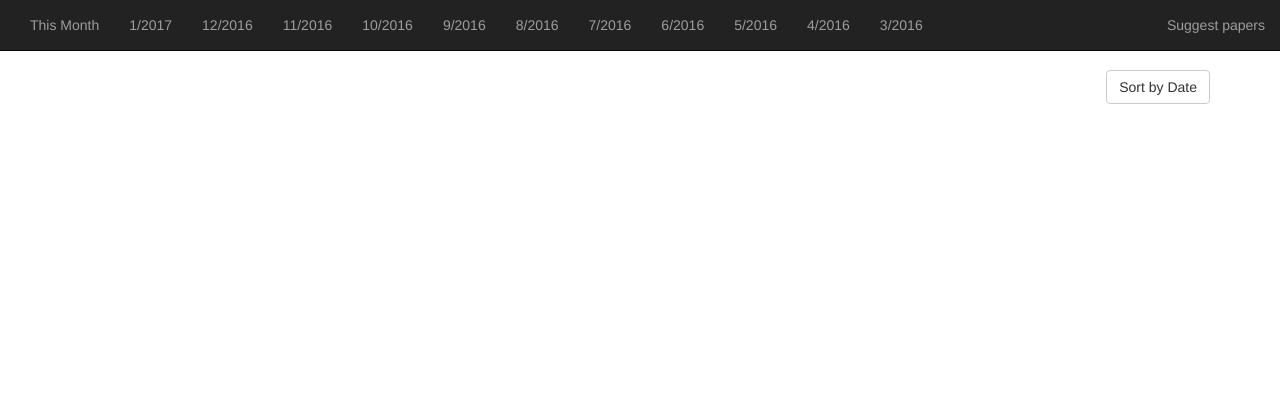
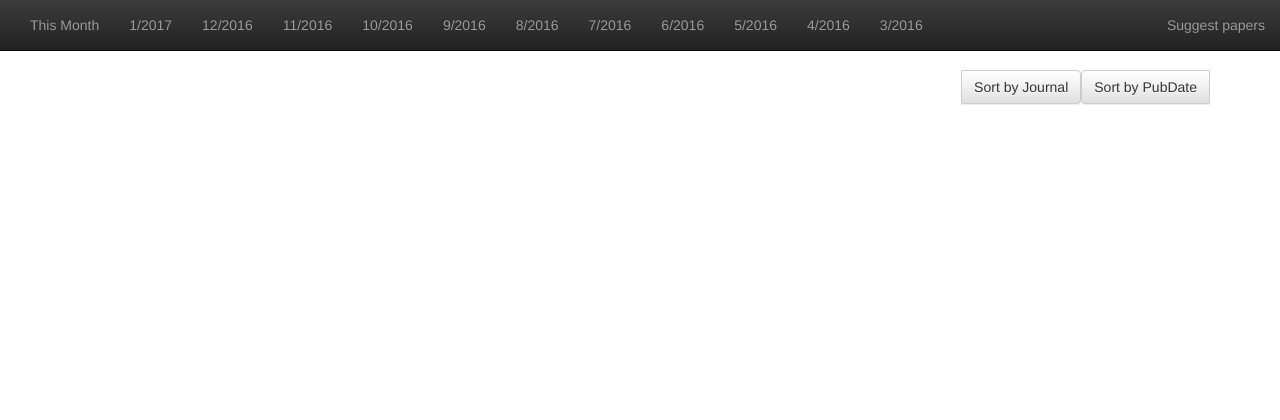
Before and after one commit to he-zhe/pubmed_filter_merge, a Flask app: page /index in a window 1280 px wide. Shown: the top 420 px of the page. Run offline with Flask 2, Linux system fonts and the light colour scheme; data that the repository does not hold is empty; some libraries are stand-ins or nearby versions.

Commit message:
Add read history; Add sort by journal; Fix AJAX hidden class(conflits with bootstrap)

```diff
--- a/app/templates/base.html
+++ b/app/templates/base.html
@@ -3,33 +3,24 @@
 <head>
 <meta name="viewport" content="width=device-width, initial-scale=1">
 <link rel="shortcut icon" href="{{ url_for('static', filename='favicon.ico') }}">
-<link rel="stylesheet" href="https://maxcdn.bootstrapcdn.com/bootstrap/3.3.7/css/bootstrap.min.css">
-<script src="https://ajax.googleapis.com/ajax/libs/jquery/3.1.1/jquery.min.js"></script>
-<script src="https://maxcdn.bootstrapcdn.com/bootstrap/3.3.7/js/bootstrap.min.js"></script>
 <title>{{title}}</title>
 
-<script>
-$(document).ready(function(){
-    $("div.showme").click(function(){
-        $(this).next("div").toggle(150);
-    });
-    $("a.showall").click(function(){
-        $("div.hidden_default").show(150);
-    });
-    $("a.hideall").click(function(){
-        $("div.hidden_default").hide(150);
-    });
-    $("a.submit_neg").click(function(){
-      var url = "/submit_neg/" + $(this).attr("pmid");
-      var next_p = $(this).parent().next();
-      $.get(url, function(data, status){
-        next_p.text(data);
-        next_p.show(150);
-      });
-    });
+<!-- Latest slim and minified jquery -->
+<script src="https://code.jquery.com/jquery-3.1.1.slim.min.js" integrity="sha256-/SIrNqv8h6QGKDuNoLGA4iret+kyesCkHGzVUUV0shc=" crossorigin="anonymous"></script>
 
-});
-</script>
+<!-- Latest compiled and minified CSS -->
+<link rel="stylesheet" href="https://maxcdn.bootstrapcdn.com/bootstrap/3.3.7/css/bootstrap.min.css" integrity="sha384-BVYiiSIFeK1dGmJRAkycuHAHRg32OmUcww7on3RYdg4Va+PmSTsz/K68vbdEjh4u" crossorigin="anonymous">
+
+<!-- Optional theme -->
+<link rel="stylesheet" href="https://maxcdn.bootstrapcdn.com/bootstrap/3.3.7/css/bootstrap-theme.min.css" integrity="sha384-rHyoN1iRsVXV4nD0JutlnGaslCJuC7uwjduW9SVrLvRYooPp2bWYgmgJQIXwl/Sp" crossorigin="anonymous">
+
+<!-- Latest compiled and minified JavaScript -->
+<script src="https://maxcdn.bootstrapcdn.com/bootstrap/3.3.7/js/bootstrap.min.js" integrity="sha384-Tc5IQib027qvyjSMfHjOMaLkfuWVxZxUPnCJA7l2mCWNIpG9mGCD8wGNIcPD7Txa" crossorigin="anonymous"></script>
+
+
+
+
+
 
 <style>
 
@@ -41,8 +32,6 @@ body { padding-top: 70px; }
   right: 5%;
 }
 
-
-
 p{
 margin-top: 5px;
 margin-bottom: 0;
@@ -53,7 +42,6 @@ p.title{font-weight:bold;}
 .right{
   text-align: right;
 }
-
 
 div.form{
   padding-top: 100px;
@@ -119,4 +107,6 @@ border-bottom: 1px solid #dbdbdb;
 
 </body>
 
+
+
 </html>
--- a/app/templates/entry.html
+++ b/app/templates/entry.html
@@ -1,37 +1,22 @@
 {% extends "base.html" %}
 {% block body %}
 
-<script>
 
-
-$(document).ready(function(){
-    $("a.sort_by_date").click(function(){
-      var $entries = $('div.entry');
-      var $page = $('div.page');
-      $entries.sort(function(a, b){
-        var date_a = $(a).attr('date');
-        var date_b = $(b).attr('date');
-        return (date_a < date_b) ? 1 : (date_a > date_b) ? -1 : 0;
-      });
-
-      $entries.detach().appendTo($page);
-    });
-});
-
-
-
-
-
-
-</script>
-<a href="#" class="sort_by_date btn btn-default pull-right">Sort by Date</a>
+<div class="btn-group pull-right">
+  <a href="#" class="sort_by_pubdate btn btn-default pull-right">Sort by PubDate</a>
+  <a href="#" class="sort_by_journal btn btn-default pull-right">Sort by Journal</a>
+</div>
 
 <div class='page'>
 {% for row in rows %}
-<div class='entry' date='{{row[6]}}'>
+<div class='entry' pubdate='{{row[6]}}' journal='{{ row[2] }}'>
 <div class='showme'>
     {#<p>{{ row[0] }}</p>  pmid #}
-    <p class="title">{{ row[1] }}</p> {# title #}
+    <p class="title">{{ row[1] }}
+      {% if row[0] in new_set %}
+      <span class="label label-primary">New</span>
+      {% endif %}
+    </p> {# title #}
     {#<p>{{ row[2] }}</p> journal_full #}
     <p>{{ row[3] }}&nbsp;&nbsp;&nbsp;&nbsp;{{row[6][5:7]}}/{{row[6][-2:]}}/{{row[6][0:4]}}</p> {# journal_abbr #}
     <p>{{ row[4] }}</p> {# author_list #}
@@ -40,7 +25,7 @@ $(document).ready(function(){
     <p>{{ row[5] }}</p> {# abstract #}
     <p><a href="https://www.ncbi.nlm.nih.gov/pubmed/{{row[0]}}">https://www.ncbi.nlm.nih.gov/pubmed/{{row[0]}}</a></p>
     <p class='right'><a href="#/" class="submit_neg" pmid="{{row[0]}}">This is not an article of interest</a></p>
-    <p class='right hidden'></p>
+    <p class='right hidden_default'></p>
 </div>
 </div>
 {% endfor %}
@@ -50,4 +35,168 @@ $(document).ready(function(){
   <a href="#" class="blue showall btn btn-success">Show All</a>
   <a href="#" class="red hideall btn btn-warning">Hide All</a>
 </div>
+
+<script>
+$(document).ready(function(){
+    $("div.showme").click(function(){
+        $(this).next("div").toggle(150);
+    });
+
+    $("a.showall").click(function(){
+        $("div.hidden_default").show(150);
+    });
+
+    $("a.hideall").click(function(){
+        $("div.hidden_default").hide(150);
+    });
+
+    $("a.submit_neg").click(function(){
+      var url = "/submit_neg/" + $(this).attr("pmid");
+      var next_p = $(this).parent().next();
+      $.get(url, function(data, status){
+        next_p.text(data);
+        next_p.show(150);
+      });
+    });
+
+    $("a.sort_by_pubdate").click(function(){
+      var $entries = $('div.entry');
+      var $page = $('div.page');
+      $entries.sort(function(a, b){
+        var date_a = $(a).attr('pubdate');
+        var date_b = $(b).attr('pubdate');
+        return (date_a < date_b) ? 1 : (date_a > date_b) ? -1 : 0;
+      });
+
+      $entries.detach().appendTo($page);
+    });
+
+    $("a.sort_by_journal").click(function(){
+      var $entries = $('div.entry');
+      var $page = $('div.page');
+      $entries.sort(function(a, b){
+        var a = $(a).attr('journal');
+        var b = $(b).attr('journal');
+
+        var a_rank = 999;
+        var b_rank = 999;
+
+        if (a in journal_dict){
+          a_rank = journal_dict[a];
+        }
+        if (b in journal_dict){
+          b_rank = journal_dict[b];
+        }
+
+        return (a_rank - b_rank);
+      });
+
+      $entries.detach().appendTo($page);
+    });
+
+    var journal_dict = {
+      'Cell':0,
+      'Nature':1,
+      'Nature neuroscience':2,
+      'Nature reviews. Neuroscience':3,
+      'Neuron':4,
+      'eLife':5,
+      'Proceedings of the National Academy of Sciences of the United States of America':6,
+      'PLoS biology':7,
+      'Current biology : CB':8,
+      'The Journal of neuroscience : the official journal of the Society for Neuroscience':9,
+      'Cell reports':10,
+      'Developmental cell':11,
+      'Nature communications':12,
+      'PLoS genetics':13,
+      'Current opinion in neurobiology':14,
+      'Genetics':15,
+      'BMC biology':16,
+      'PLoS computational biology':17,
+      'Genome biology and evolution':18,
+      'Chemical senses':19,
+      'Fly':20,
+      'PLoS neglected tropical diseases':21,
+      'BMC genomics':22,
+      'The Journal of biological chemistry':23,
+      'Development (Cambridge, England)':24,
+      'Journal of insect science (Online)':25,
+      'Insects':26,
+      'Journal of visualized experiments : JoVE':27,
+      'The Journal of physiology':28,
+      'eNeuro':29,
+      'Biology open':30,
+      'Scientific reports':31,
+      'Biology letters':32,
+      'PeerJ':33,
+      'Journal of chemical ecology':34,
+      'Insect molecular biology':35,
+      'G3 (Bethesda, Md.)':36,
+      'Journal of insect physiology':37,
+      'Journal of neurogenetics':38,
+      'PloS one':39,
+      'Insect science':40,
+      'The Journal of experimental biology':41,
+      'The Journal of comparative neurology':42,
+      'Proceedings. Biological sciences':43,
+      'Genes & development':44,
+      'Genetics and molecular research : GMR':45,
+      'Genes, brain, and behavior':46,
+      'Endocrinology':47,
+      'Arthropod structure & development':48,
+      'Physiology & behavior':49,
+      'Journal of neurophysiology':50,
+      'Frontiers in cellular neuroscience':51,
+      'The European journal of neuroscience':52,
+      'Advances in nutrition (Bethesda, Md.)':53,
+      'BMC evolutionary biology':54,
+      'Journal of evolutionary biology':55,
+      'Frontiers in neuroscience':56,
+      'Insect biochemistry and molecular biology':57,
+      'Neurobiology of learning and memory':58,
+      'Neural plasticity':59,
+      'Frontiers in physiology':60,
+      'Frontiers in behavioral neuroscience':61,
+      'Neuroscience':62,
+      'Ecology and evolution':63,
+      'Current opinion in insect science':64,
+      'Archives of biochemistry and biophysics':65,
+      'Appetite':66,
+      'BMC neuroscience':67,
+      'Journal of agricultural and food chemistry':68,
+      'Frontiers in psychology':69,
+      'Current pharmaceutical design':70,
+      'International journal of molecular sciences':71,
+      'Biochemical and biophysical research communications':72,
+      'Methods in cell biology':73,
+      'Neuroscience letters':74,
+      'Die Naturwissenschaften':75,
+      'Rhinology':76,
+      'Journal of medical entomology':77,
+      'Bulletin of entomological research':78,
+      'Journal of chemical neuroanatomy':79,
+      'Journal of economic entomology':80,
+      'Environmental entomology':81,
+      'Journal of oral rehabilitation':82,
+      'BioMed research international':83,
+      'Behavioural processes':84,
+      'Methods in molecular biology (Clifton, N.J.)':85,
+      'Perception':86,
+      'Zoological science':87,
+      'Journal of genetics':88,
+      'Microscopy research and technique':89,
+      'Temperature (Austin, Tex.)':90,
+      'International forum of allergy & rhinology':91,
+      'Evolution; international journal of organic evolution':92,
+      'European archives of oto-rhino-laryngology : official journal of the European Federation of Oto-Rhino-Laryngological Societies (EUFOS) : affiliated with the German Society for Oto-Rhino-Laryngology - Head and Neck Surgery':93,
+      'Biochimica et biophysica acta':94,
+      'Reviews in endocrine & metabolic disorders':95,
+      'Comparative biochemistry and physiology. Part D, Genomics & proteomics':96,
+      'Biosensors & bioelectronics':97,
+      'Otolaryngology--head and neck surgery : official journal of American Academy of Otolaryngology-Head and Neck Surgery':98,
+      'Parasites & vectors':99,
+      'Sensors (Basel, Switzerland)':100,
+    };
+});
+</script>
 {% endblock %}
--- a/app/views.py
+++ b/app/views.py
@@ -1,13 +1,10 @@
 from app import app
 import sqlite3
 from app.rows_by_dates import rows_in_month
-from flask import render_template, flash, request, url_for, redirect
+from flask import render_template, flash, request, url_for, redirect, make_response
 from datetime import date
-# from flask_wtf import FlaskForm
+import json
 from wtforms import Form, StringField, validators
-
-with open("./app/static/journal.txt", 'r') as f:
-    journal_rank = {line.strip().lower(): i for i, line in enumerate(f)}
 
 conn = sqlite3.connect('./app/pubmed_filter/lit_rev.db',
                        check_same_thread=False)
@@ -33,18 +30,48 @@ for i in range(11):
 @app.route('/index')
 @app.route('/<int:year>/<int:month>')
 def entry(year=date.today().year, month=date.today().month):
+    cookie_name = 'history' + str(year) + str(month).zfill(2)
+
+    # Get read history
+    history_str = request.cookies.get(cookie_name)
+    if history_str:
+        history_set = set(json.loads(history_str))
+    else:
+        history_set = set()
+
+    #  Get all entries for the month from db
     entries = list(rows_in_month(c, month, year))
 
-    # sort rows by pre-defined journal rank, if not existed, put to last
-    entries.sort(key=lambda x: journal_rank[x[2].lower()] if x[2].lower() in journal_rank else 999)
-    return render_template("entry.html",
-                           recent_12_months=recent_12_months,
-                           rows=entries,
-                           title=str(month) + '/' + str(year))
+    #  Find all unread entries
+    new_set = set()
+    for e in entries:
+        if e[0] not in history_set:
+            new_set.add(e[0])
+
+    res = make_response(render_template("entry.html",
+                        recent_12_months=recent_12_months,
+                        rows=entries,
+                        new_set=new_set,
+                        title=str(month) + '/' + str(year)))
+
+    #  Update history set
+    for e in entries:
+        history_set.add(e[0])
+
+    #  Why save history for each month, instead of all in one?
+    #  It will exceed maximun size requiement of a single cookie.
+    #  http://browsercookielimits.squawky.net/
+    #  Note: This might fail due to a large amount of enties for a month.
+    #  > ~400
+    res.set_cookie(cookie_name, json.dumps(list(history_set)),
+                   max_age=2147483647)
+    return res
 
 
 @app.route('/submit_neg/<int:pmid>')
 def submit_neg(pmid):
+    if not isinstance(pmid, int):
+        return
     with open('./app/static/neg_submit.txt', 'a') as f:
         f.write(str(pmid) + '\n')
     return str(pmid) + " has been added to negative training set. Thank you!"
```
Also changed, not shown: app/static/neg_submit.txt (+11 -0 lines).
